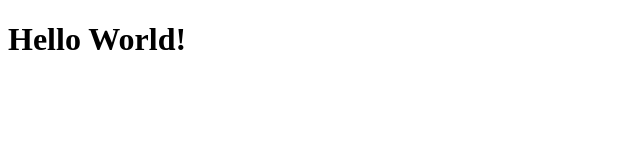
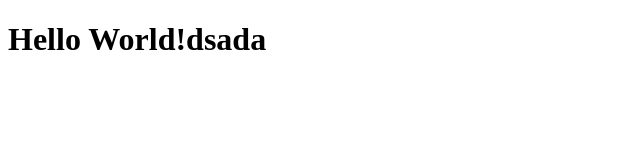
Before and after one commit to FrancescoMarra97/Hello_World, a plain HTML site: page index.html in a window 1280 px wide. Shown: the whole page, without its empty margins (0-640 px from the left). Drawn offline with Linux system fonts and the light colour scheme.

Commit message:
change name

```diff
--- a/Hello World.html
+++ b/index.html
@@ -7,7 +7,7 @@
 </head>
 <body>
     <h1>
-        Hello World!
+        Hello World!dsada
     </h1>
 </body>
 </html>
```
